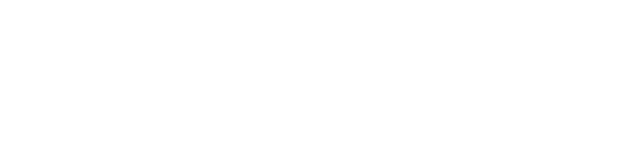
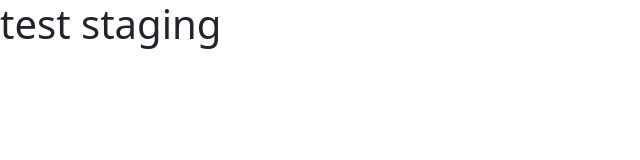
Before and after one commit to Reagan-0/cst3144fullstackproject, a plain HTML site: page frontend/index.html in a window 1280 px wide. Shown: the whole page, without its empty margins (0-640 px from the left). Drawn offline with nearby package versions, Linux system fonts and the light colour scheme.

Commit message:
second commit

```diff
--- a/frontend/index.html
+++ b/frontend/index.html
@@ -23,7 +23,7 @@
 </head>
 <body>
     <div id="app">
-
+        <h1>test staging</h1>
     </div>
 </body>
 </html>
```
